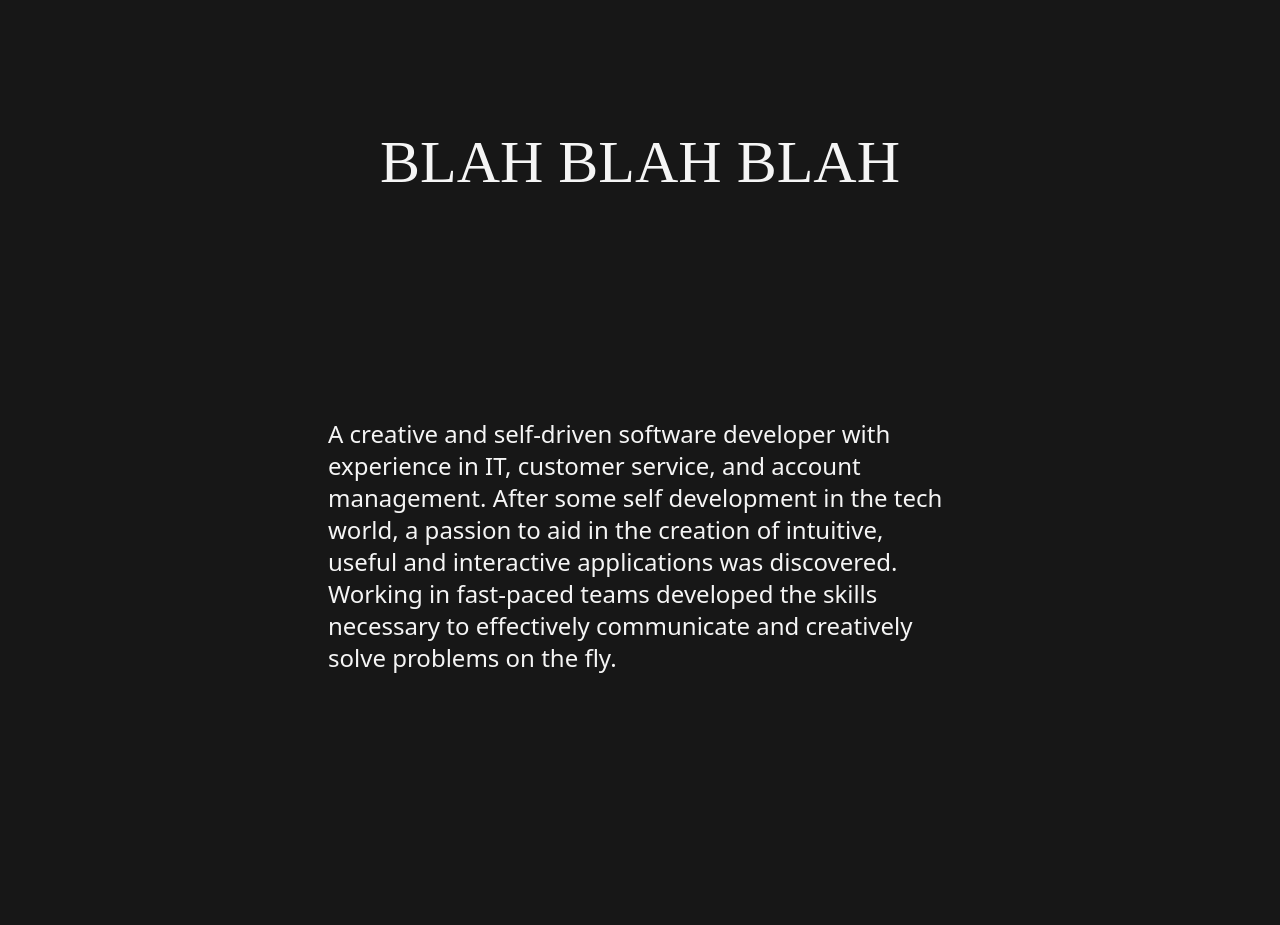
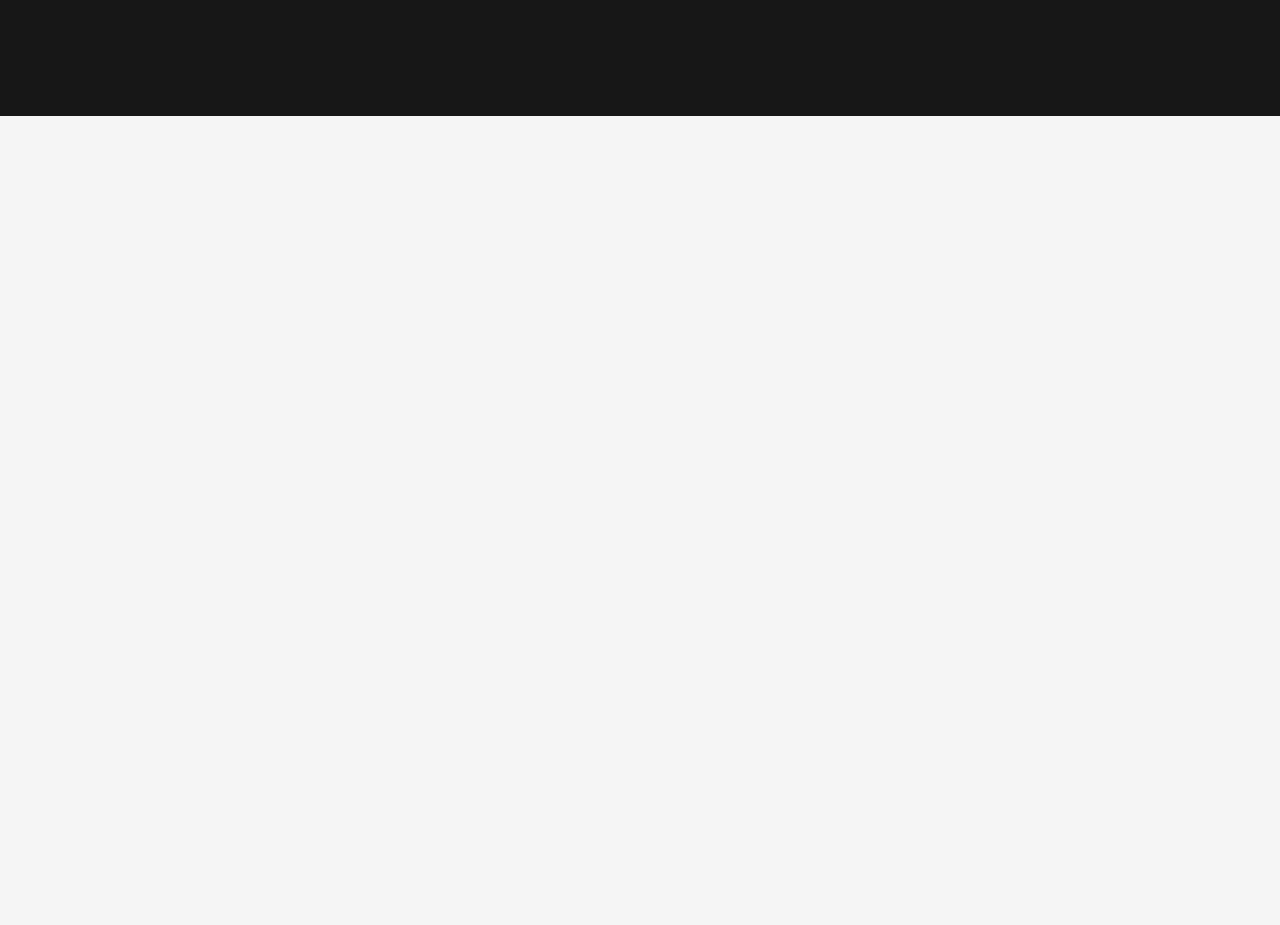
Before and after one commit to daltonkyemiller/daltonkyemiller, a Next.js app: page / in a window 1280 px wide. Shown: the part 680-1605 px from the top of the page. After the commit the page ends 800 px from the top, so only its background shows below. Built offline with nearby package versions, Linux system fonts and the light colour scheme; a web font is replaced by a local one.

Commit message:
chore: removed unneeded info on index

```diff
--- a/pages/index.tsx
+++ b/pages/index.tsx
@@ -165,27 +165,6 @@ const Home: NextPage<HomeProps> = ({}) => {
                     <div></div>
                 </motion.div>
             </section>
-            <section
-                className={`flex h-screen w-full flex-col items-center  py-4`}
-                id="who-am-i"
-            >
-                <motion.h1 className={`font-brand text-6xl`}>
-                    BLAH BLAH BLAH
-                </motion.h1>
-                <motion.p className={`my-auto w-full text-2xl md:w-1/2`}>
-                    A creative and self-driven software developer with
-                    experience in IT, customer service, and account management.
-                    After some self development in the tech world, a passion to
-                    aid in the creation of intuitive, useful and interactive
-                    applications was discovered. Working in fast-paced teams
-                    developed the skills necessary to effectively communicate
-                    and creatively solve problems on the fly.
-                </motion.p>
-            </section>
-            <section id={`projects`}>
-                <h1 className="font-brand text-6xl">Projects</h1>
-                <FloatingCards />
-            </section>
         </>
     );
 };
```
